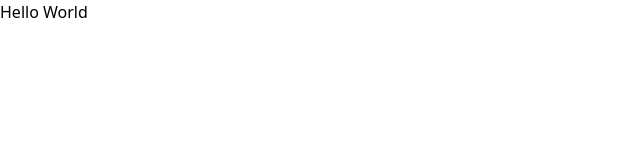
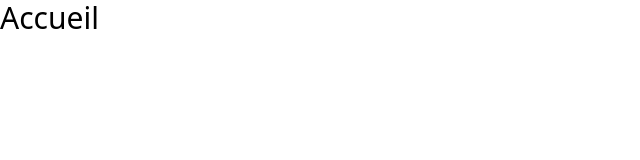
Before and after one commit to ainemehdi6/piong, a React (Vite) app in the folder front/: page / in a window 1280 px wide. Shown: the top 160 px of the page, without its empty margins (0-640 px from the left). Built offline with nearby package versions, Linux system fonts and the light colour scheme.

Commit message:
feat(front): ajout page d'accueil

```diff
--- a/front/src/MyRouter.tsx
+++ b/front/src/MyRouter.tsx
@@ -1,6 +1,7 @@
 import { createBrowserRouter, RouterProvider } from "react-router-dom";
+import Accueil from "./pages/Accueil";
 
-const router = createBrowserRouter([{ path: "/", element: <p>Hello World</p> }]);
+const router = createBrowserRouter([{ path: "/", element: <Accueil /> }]);
 
 function MyRouter() {
   return <RouterProvider router={router} />;
--- /dev/null
+++ b/front/src/pages/Accueil.tsx
@@ -0,0 +1,9 @@
+function Accueil() {
+  return (
+    <>
+      <h1 className="text-3xl">Accueil</h1>
+    </>
+  );
+}
+
+export default Accueil;
```
